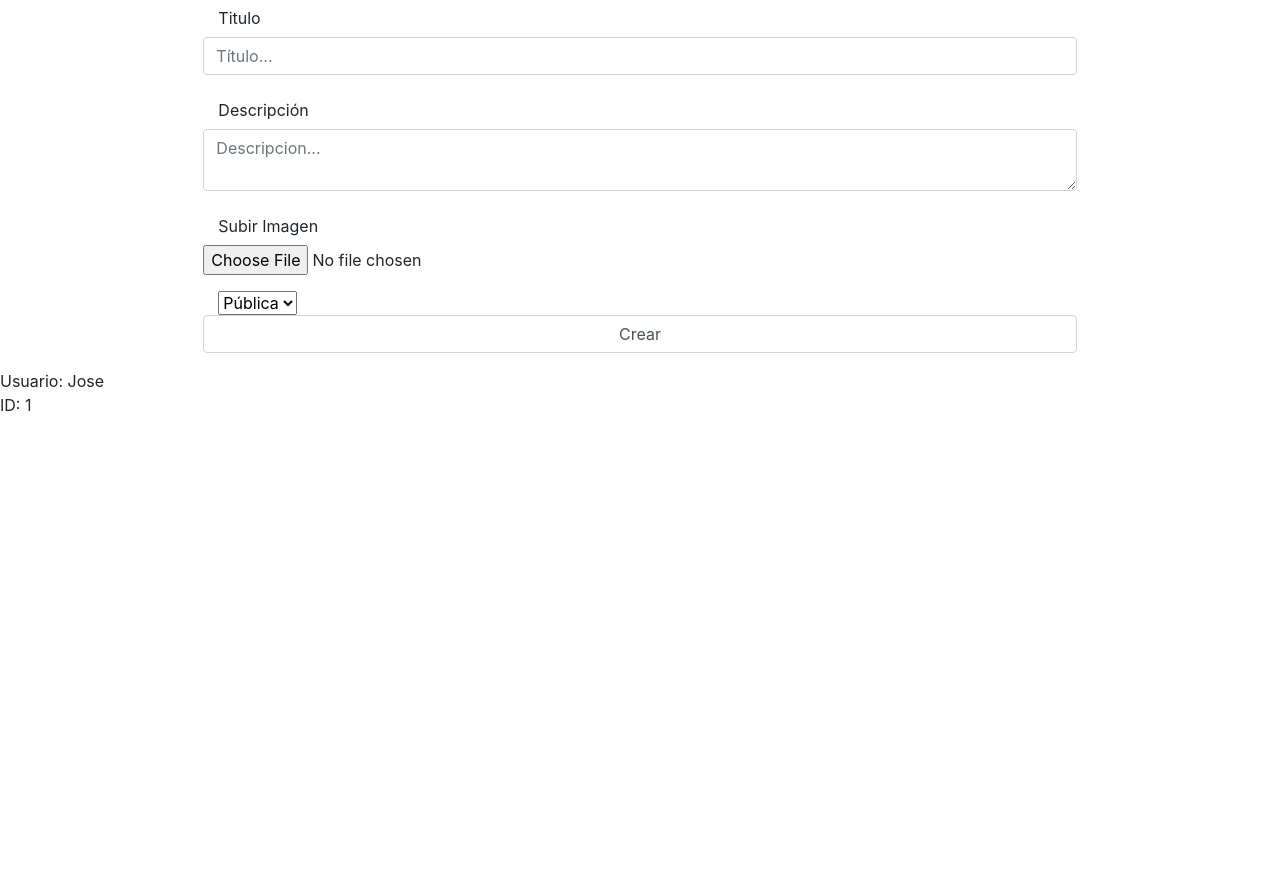
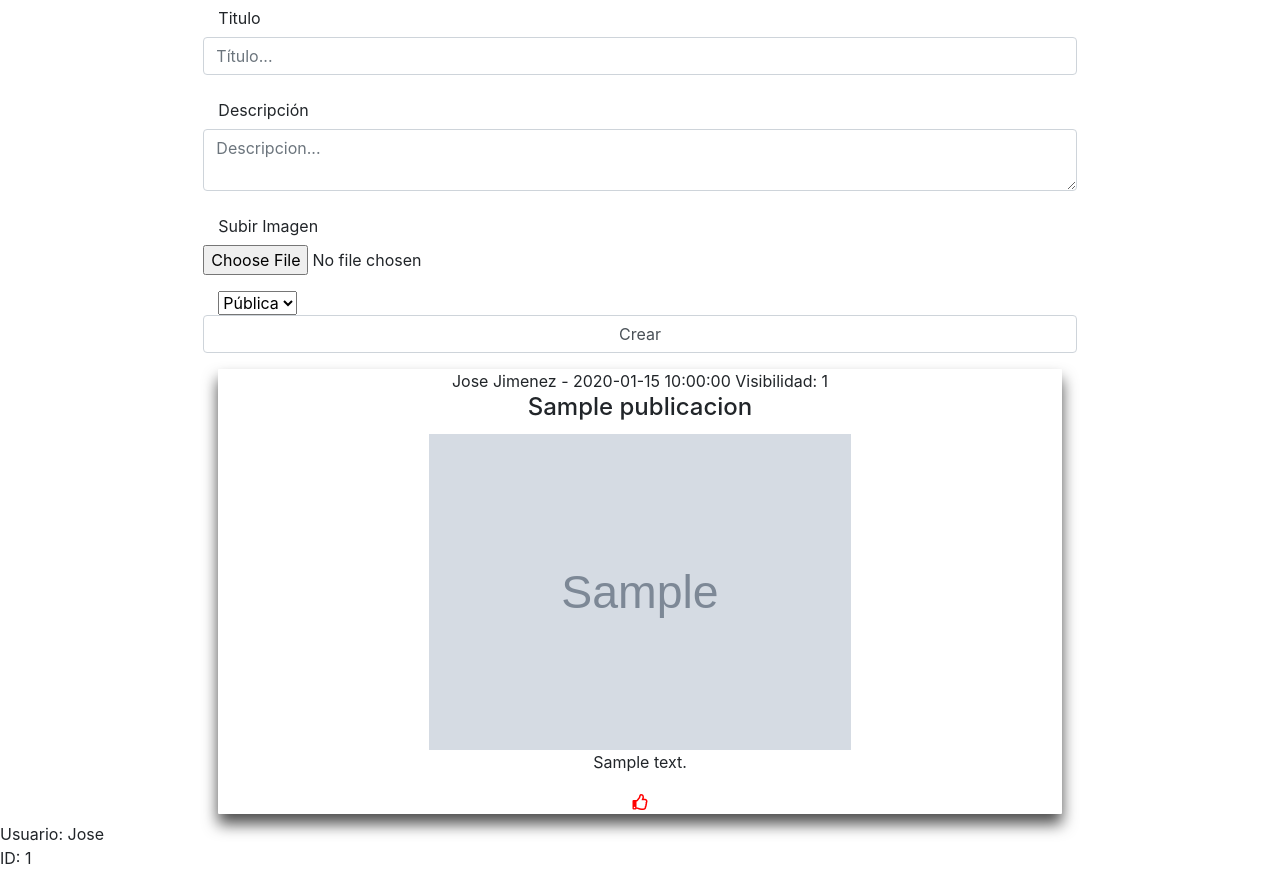
Before and after one commit to cecilianogranados96/2019-1-qa-grupo3, a PHP site: page /inicio/ in a window 1280 px wide. Shown: the part 103-973 px from the top of the page. Before the commit the page ends 514 px from the top, so only its background shows below. Run offline with PHP 8.4, Linux system fonts and the light colour scheme; a user stored in the database is signed in; data comes from the database, SQL or seed files in the repository; tables that the repository leaves empty hold one stand-in row (values such as "Sample post"); grey boxes marked "Sample" are stand-in pictures; some libraries are stand-ins or nearby versions; some web fonts are replaced.

Commit message:
Arreglado problema de publicaciones

```diff
--- a/dataBase.sql
+++ b/dataBase.sql
@@ -72,7 +72,7 @@ where visibilidad=0;
  order by idPublicacion desc;
 
  select * from amigos;
-
+-- Prueba de comentario
  -- Fin de consulta correcta.
 
 
--- a/inicio/index.php
+++ b/inicio/index.php
@@ -74,12 +74,12 @@ if(!isset($_SESSION['usuario']))
 					$usuarioLogueado = (int)$_SESSION['id'];
 					$consulta = "SELECT * FROM publicacion as p inner join amigos as a on a.idAmigo1=p.idUsuario or a.idAmigo2=p.idUsuario inner join usuario as u on p.idUsuario = u.idUsuario where a.idAmigo1=". $usuarioLogueado . " or a.idAmigo2=". $usuarioLogueado ." or p.visibilidad=0  order by p.idPublicacion desc;";
 
-					$consulta = "SELECT idPublicacion, idUsuarioPublicacion, titulo,
-						 visibilidad, descripcion, fecha, direccionImagen, idUsuario, nombreUsuario, apellidoUsuario,, 1 as amigo
+					$consulta = " SELECT idPublicacion, idUsuarioPublicacion, titulo,
+					 visibilidad, descripcion, fecha, direccionImagen, idUsuario, nombreUsuario, apellidoUsuario, 1 as amigo
 					 FROM publicacion as p
 					 inner join amigos as a on a.idAmigo1=p.idUsuarioPublicacion or a.idAmigo2=p.idUsuarioPublicacion
 					 inner join usuario as u on p.idUsuarioPublicacion = u.idUsuario
-						 where a.idAmigo1=" . $usuarioLogueado . " or a.idAmigo2=" . $usuarioLogueado ."
+					 where (a.idAmigo1=" . $usuarioLogueado . " or a.idAmigo2=" . $usuarioLogueado . ") and idUsuarioPublicacion <>" . $usuarioLogueado . " and visibilidad = 1
 
 					 union
 
@@ -87,7 +87,7 @@ if(!isset($_SESSION['usuario']))
 					 visibilidad, descripcion, fecha, direccionImagen, idUsuario, nombreUsuario, apellidoUsuario, 0 as amigo
 					 from publicacion as p
 					  inner join usuario as u on p.idUsuarioPublicacion = u.idUsuario
-						 where visibilidad = 0 or idUsuarioPublicacion=" . $usuarioLogueado . "
+					 where visibilidad = 0 or idUsuarioPublicacion= " . $usuarioLogueado . "
 					 order by idPublicacion desc;";
 
 					//echo $consulta;
@@ -112,8 +112,11 @@ if(!isset($_SESSION['usuario']))
 						$todo = $todo . '<img src="' . $fila['direccionImagen'] . '" alt="' . $fila['titulo'] . '" height="50%" width="50%">';
 
 						$todo = $todo . '<p class="card-description">' . $fila['descripcion'] . '</p>';
+						if ((int)$fila['amigo'] == 0 and (int)$fila['idUsuarioPublicacion'] != $usuarioLogueado)
+						{
+							$todo = $todo . "<a href='../php/annadirAmigo.php?identificadorAmigo=" . $usuarioLogueado . "' style='color:red;'><i class='fas fa-user-plus'></i></i></a>";//No like
+						}
 
-						$todo = $todo . "<a href='../php/annadirAmigo.php?identificadorAmigo=" . $usuarioLogueado . "' style='color:red;'><i class='fas fa-user-plus'></i></i></a>";//No like
 						$todo = $todo . "<a href='#' style='color:red;'><i class='far fa-thumbs-up'></i></a>";
 
 						// $todo = $todo . "<a href='#' style='color:red;'><i class='fas fa-thumbs-up'></i></a>";//Like
```
Lines whose indentation alone changed are shown as unchanged.
